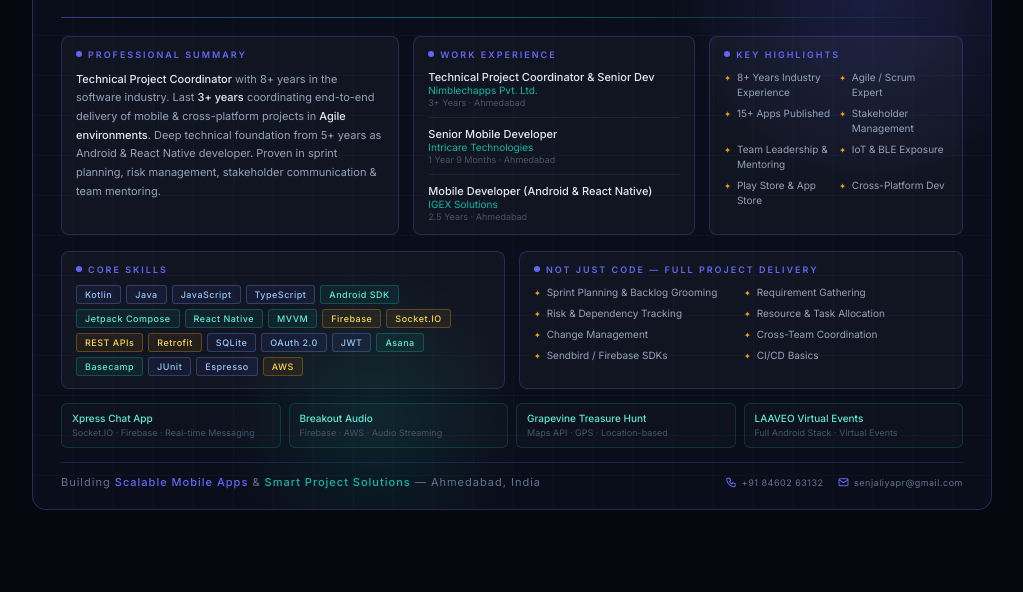
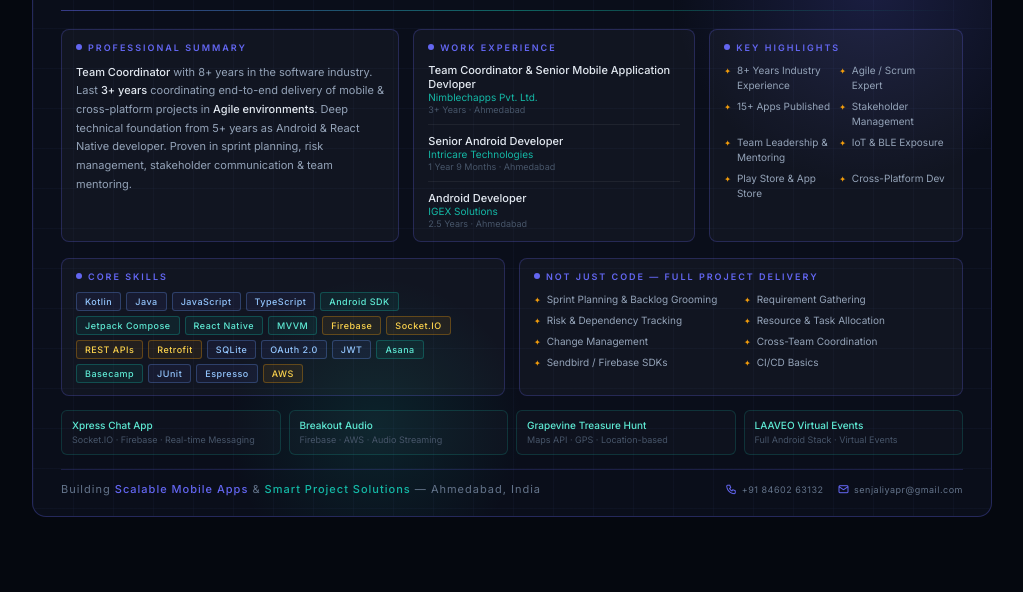
Before and after one commit to senjaliyapr/about-paras, a plain HTML site: page index.html in a window 1280 px wide. Shown: the part 208-800 px from the top of the page, without its empty margins (128-1151 px from the left). Drawn offline with Linux system fonts and the light colour scheme.

Commit message:
Update index.html
update

```diff
--- a/index.html
+++ b/index.html
@@ -111,7 +111,7 @@
       <div class="rb-header">
         <div>
           <div class="rb-name">Paras <span>Senjaliya</span></div>
-          <div class="rb-title">Technical Project Coordinator &nbsp;·&nbsp; Senior Mobile Developer</div>
+          <div class="rb-title">Team Coordinator &nbsp;·&nbsp; Senior Mobile Application Developer</div>
           <div class="rb-badges">
             <span class="rb-badge remote">📍 Ahmedabad, Gujarat</span>
             <span class="rb-badge android">Android Native</span>
@@ -130,23 +130,23 @@
         <div class="rb-card">
           <div class="rb-card-title">Professional Summary</div>
           <div class="rb-summary-text">
-            <strong>Technical Project Coordinator</strong> with 8+ years in the software industry. Last <strong>3+ years</strong> coordinating end-to-end delivery of mobile & cross-platform projects in <strong>Agile environments</strong>. Deep technical foundation from 5+ years as Android & React Native developer. Proven in sprint planning, risk management, stakeholder communication & team mentoring.
+            <strong>Team Coordinator</strong> with 8+ years in the software industry. Last <strong>3+ years</strong> coordinating end-to-end delivery of mobile & cross-platform projects in <strong>Agile environments</strong>. Deep technical foundation from 5+ years as Android & React Native developer. Proven in sprint planning, risk management, stakeholder communication & team mentoring.
           </div>
         </div>
         <div class="rb-card">
           <div class="rb-card-title">Work Experience</div>
           <div class="rb-exp-item">
-            <div class="rb-exp-role">Technical Project Coordinator & Senior Dev</div>
+            <div class="rb-exp-role">Team Coordinator & Senior Mobile Application Devloper</div>
             <div class="rb-exp-company">Nimblechapps Pvt. Ltd.</div>
             <div class="rb-exp-dur">3+ Years · Ahmedabad</div>
           </div>
           <div class="rb-exp-item">
-            <div class="rb-exp-role">Senior Mobile Developer</div>
+            <div class="rb-exp-role">Senior Android Developer</div>
             <div class="rb-exp-company">Intricare Technologies</div>
             <div class="rb-exp-dur">1 Year 9 Months · Ahmedabad</div>
           </div>
           <div class="rb-exp-item">
-            <div class="rb-exp-role">Mobile Developer (Android & React Native)</div>
+            <div class="rb-exp-role">Android Developer</div>
             <div class="rb-exp-company">IGEX Solutions</div>
             <div class="rb-exp-dur">2.5 Years · Ahmedabad</div>
           </div>
```
